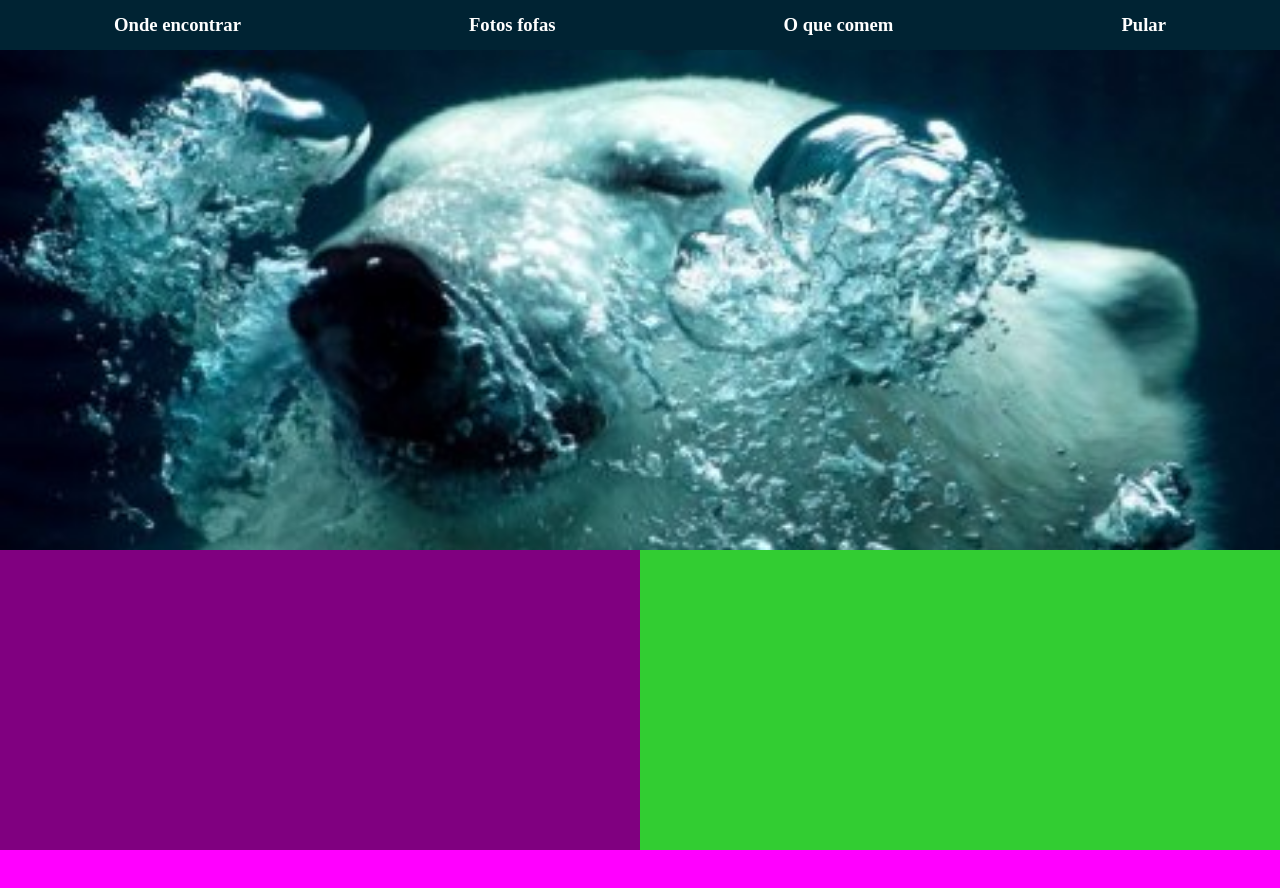
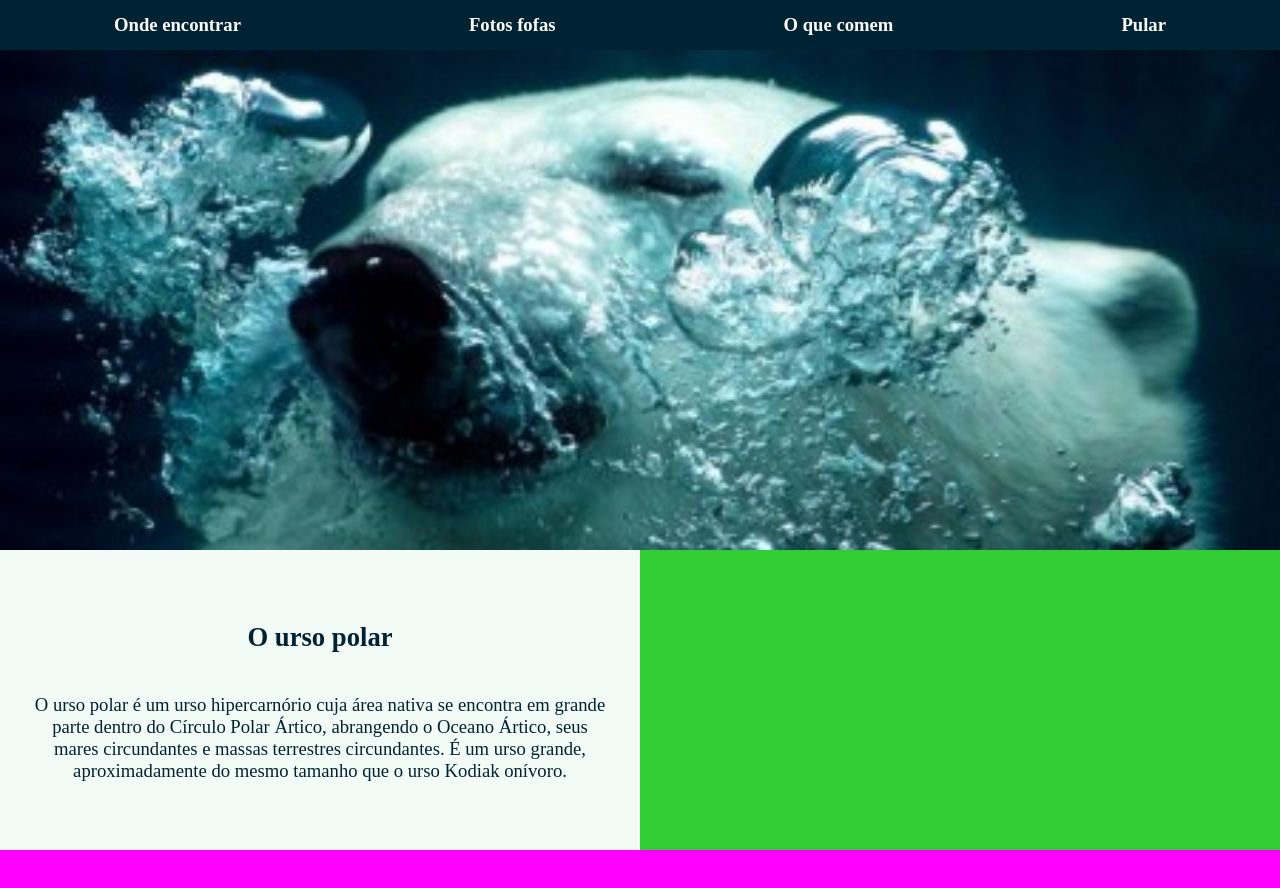
Before and after one commit to caieiras-tech/603-urso-polar-scss, a plain HTML site: page index.html in a window 1280 px wide. Drawn offline with Linux system fonts and the light colour scheme.

Commit message:
Adicionar texto na section

```diff
--- a/index.html
+++ b/index.html
@@ -15,7 +15,12 @@
         <a href="">Pular</a>
     </nav>
     <header></header>
-    <section></section>
+    <section>
+        <h1>O urso polar</h1>
+        <p>
+            O urso polar é um urso hipercarnório cuja área nativa se encontra em grande parte dentro do Círculo Polar Ártico, abrangendo o Oceano Ártico, seus mares circundantes e massas terrestres circundantes. É um urso grande, aproximadamente do mesmo tamanho que o urso Kodiak onívoro.
+        </p>
+    </section>
     <aside></aside>
     <footer></footer>
 </body>
--- a/static/_infos.scss
+++ b/static/_infos.scss
@@ -1,6 +1,20 @@
 section{
     grid-area: section;
-    background-color: purple;
+    background-color: $branco-ursado;
+    display: flex;
+    align-items: center;
+    justify-content: center;
+    text-align: center;
+    padding: 0 30px;
+    flex-direction: column;
+    h1{
+        font-size: 20pt;
+        color: $azul-ursinho;
+    }
+    p{
+        color: $azul-ursinho;
+        font-size: 14pt;
+    }
 }
 
 aside{
--- a/static/_variaveis.scss
+++ b/static/_variaveis.scss
@@ -1 +1,2 @@
 $azul-ursinho: #002333;
+$branco-ursado: #f2fbf6;
```
Also changed, not shown: styles.css.
